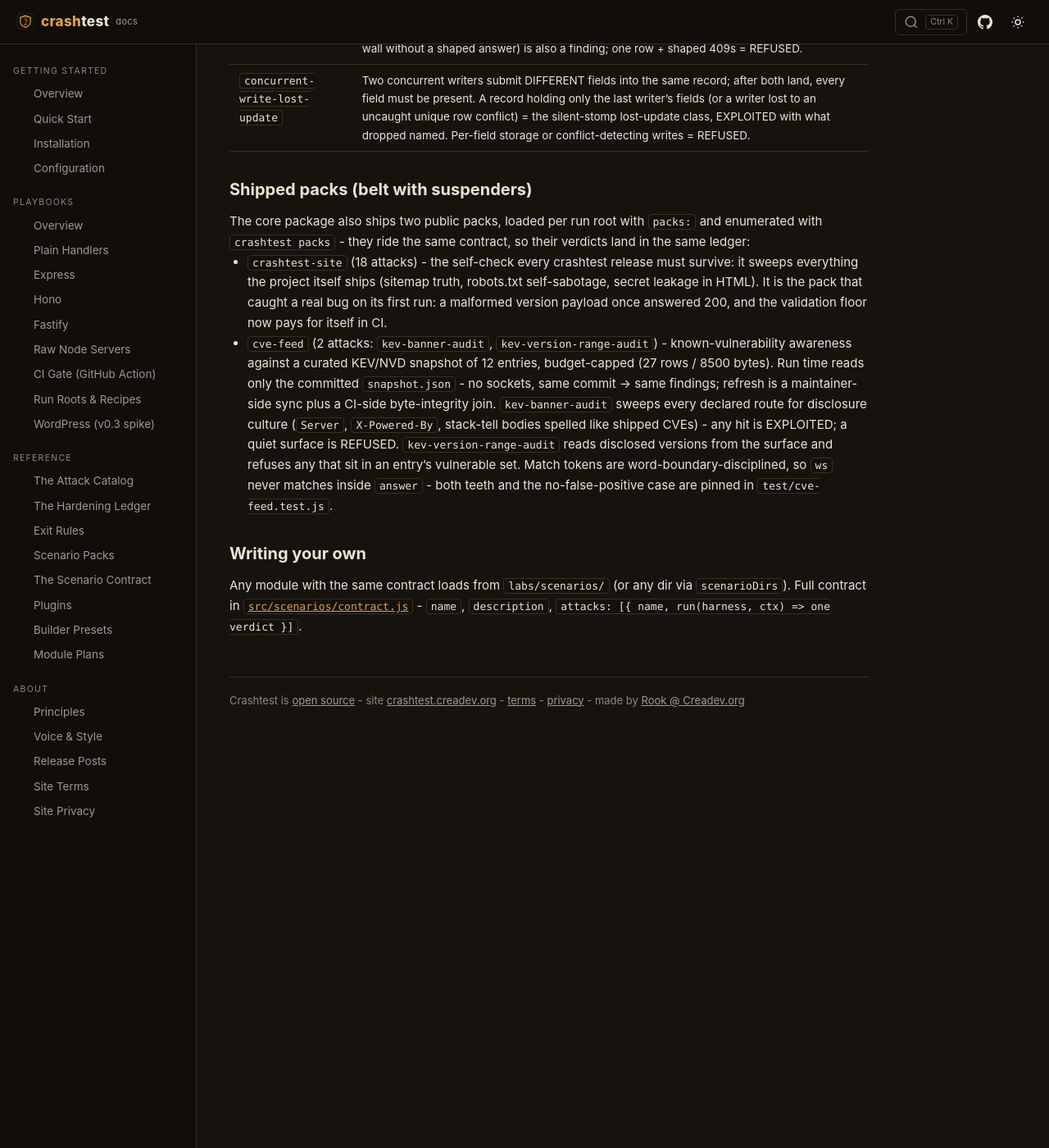
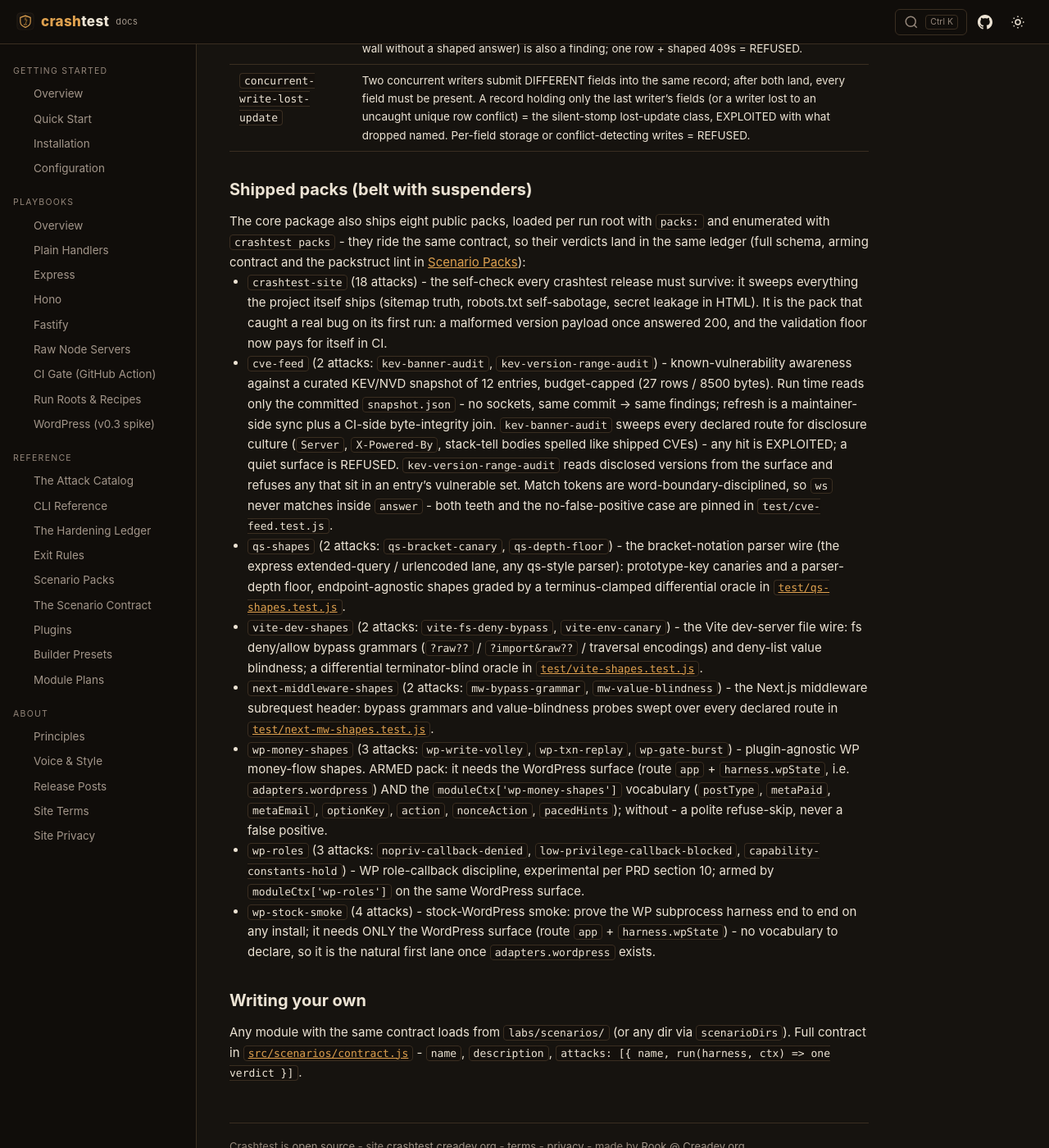
Before and after one commit to dhaupin/crashtest, a Jekyll site: the page built from docs/reference/attacks.md, in a window 1280 px wide and 1400 px high, scrolled down 6060 px. Shown: the whole window at 82% size. Built offline with Jekyll 4.4.1, drawn with Linux system fonts in a browser that asks for light colours; before the commit the page ends 7005 px from its top, so only the background shows below that.

Commit message:
round 25: docs CLI reference + all-8-pack census + honest help; presets exit-latency fix; site pack one-truth sitemap
- docs/reference/cli.md (new): every verb/flag verified against the shipped
  binary; docs nav gains the entry; web-docs-consistency pins that every
  dispatched verb is NAMED there. attacks.md's 'two public packs' section
  now covers all 8 shipped packs with real attack names + arming vocab;
  the --help MODULES line names the shipped 14 modules, not 5.
- presets: probeHandler clears+unrefs its race timers (a preset over several
  edge functions held the CLI's event loop up to timeoutMs apiece; pinned
  by a subprocess exit-latency tooth); the TS/Deno warning now fires only
  when the JS neighbor is absent (it previously told users to create a
  compiled copy the repo already contained and the probe had just run);
  the never-invoked PRESETS[x].detect lambdas are deleted, not dressed up.
- crashtest-site pack: sitemap-truth-audit parses navItems.js (ONE nav
  truth) instead of a hand-copied route list, ghost teeth both directions;
  csp-canary's optional-group self-satisfaction fixed (strict-none + no
  fallback EXPLOITS, the shipped posture refuses); leak regex hardened;
  no-op replace dropped; version-grammar detail computes counts.

Floor 409 -> 414 (+1 docs-consistency verb pin, +3 preset teeth,
+2 site-pack teeth). lint:docs fiction pass; dogfood double-run
byte-identical, matches committed baseline; presets 31/31, site-pack 7/7.

🤖 Generated with Codebuff
Co-Authored-By: Codebuff <noreply@codebuff.com>

```diff
--- a/docs/_data/nav.yml
+++ b/docs/_data/nav.yml
@@ -37,6 +37,8 @@
   items:
   - title: The Attack Catalog
     url: /crashtest/reference/attacks
+  - title: CLI Reference
+    url: /crashtest/reference/cli
   - title: The Hardening Ledger
     url: /crashtest/reference/ledger
   - title: Exit Rules
--- a/docs/reference/attacks.md
+++ b/docs/reference/attacks.md
@@ -184,9 +184,11 @@ Bursts are deterministic by microtask order - same inputs, same schedule.
 
 ## Shipped packs (belt with suspenders)
 
-The core package also ships two public packs, loaded per run root with
+The core package also ships eight public packs, loaded per run root with
 `packs:` and enumerated with `crashtest packs` - they ride the same
-contract, so their verdicts land in the same ledger:
+contract, so their verdicts land in the same ledger (full schema, arming
+contract and the packstruct lint in
+[Scenario Packs](/crashtest/reference/packs)):
 
 - `crashtest-site` (18 attacks) - the self-check every crashtest release
   must survive: it sweeps everything the project itself ships
@@ -207,6 +209,37 @@ contract, so their verdicts land in the same ledger:
   are word-boundary-disciplined, so `ws` never matches inside
   `answer` - both teeth and the no-false-positive case are pinned in
   `test/cve-feed.test.js`.
+- `qs-shapes` (2 attacks: `qs-bracket-canary`, `qs-depth-floor`) - the
+  bracket-notation parser wire (the express extended-query /
+  urlencoded lane, any qs-style parser): prototype-key canaries and a
+  parser-depth floor, endpoint-agnostic shapes graded by a
+  terminus-clamped differential oracle in
+  [`test/qs-shapes.test.js`](../../test/qs-shapes.test.js).
+- `vite-dev-shapes` (2 attacks: `vite-fs-deny-bypass`,
+  `vite-env-canary`) - the Vite dev-server file wire: fs deny/allow
+  bypass grammars (`?raw??` / `?import&raw??` / traversal encodings)
+  and deny-list value blindness; a differential terminator-blind
+  oracle in [`test/vite-shapes.test.js`](../../test/vite-shapes.test.js).
+- `next-middleware-shapes` (2 attacks: `mw-bypass-grammar`,
+  `mw-value-blindness`) - the Next.js middleware subrequest header:
+  bypass grammars and value-blindness probes swept over every declared
+  route in [`test/next-mw-shapes.test.js`](../../test/next-mw-shapes.test.js).
+- `wp-money-shapes` (3 attacks: `wp-write-volley`, `wp-txn-replay`,
+  `wp-gate-burst`) - plugin-agnostic WP money-flow shapes. ARMED pack:
+  it needs the WordPress surface (route `app` + `harness.wpState`, i.e.
+  `adapters.wordpress`) AND the
+  `moduleCtx['wp-money-shapes']` vocabulary (`postType`, `metaPaid`,
+  `metaEmail`, `optionKey`, `action`, `nonceAction`, `pacedHints`);
+  without - a polite refuse-skip, never a false positive.
+- `wp-roles` (3 attacks: `nopriv-callback-denied`,
+  `low-privilege-callback-blocked`, `capability-constants-hold`) - WP
+  role-callback discipline, experimental per PRD section 10; armed by
+  `moduleCtx['wp-roles']` on the same WordPress surface.
+- `wp-stock-smoke` (4 attacks) - stock-WordPress smoke: prove the WP
+  subprocess harness end to end on any install; it needs ONLY the
+  WordPress surface (route `app` + `harness.wpState`) - no vocabulary
+  to declare, so it is the natural first lane once `adapters.wordpress`
+  exists.
 
 ## Writing your own
 
```
Also changed, not shown: AGENTS.md (+3 -3 lines), docs/reference/cli.md (added, +93 -0 lines), packs/public/crashtest-site/attacks.js (+33 -13 lines), src/cli.js (+5 -2 lines), src/presets.js (+27 -9 lines), test/presets-plugins.test.js (+51 -0 lines), test/site-pack.test.js (+58 -0 lines), test/web-docs-consistency.test.js (+23 -0 lines), CHANGELOG.md.
